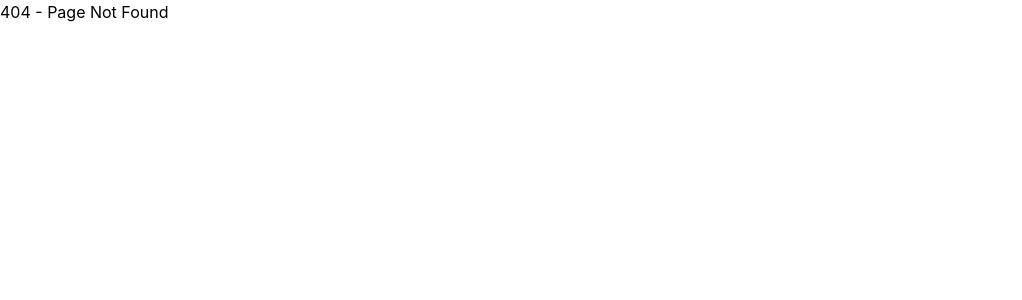
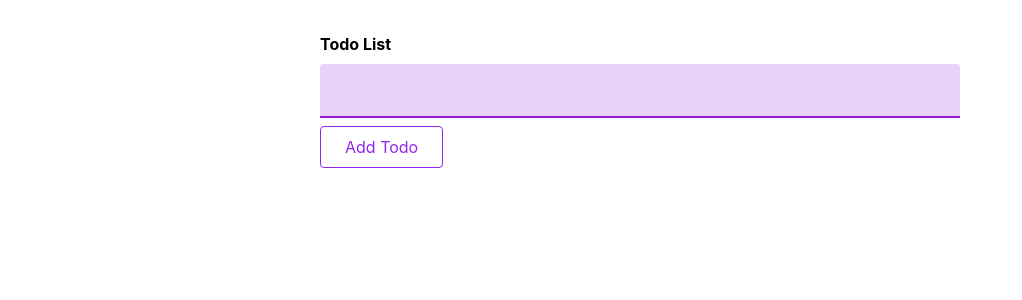
Before and after one commit to syedm1/tnt, a Next.js app: page /todo in a window 1280 px wide. Before the commit this address had no page. Shown: the top 300 px of the page, without its empty margins (0-1022 px from the left). Built offline with nearby package versions, Linux system fonts and the light colour scheme.

Commit message:
A big todo list incoming

```diff
--- a/pages/index.tsx
+++ b/pages/index.tsx
@@ -40,6 +40,11 @@ export default function Home() {
             "Remove bad words from yout text"
           )}
           {LinkCard("/calculator", "Basic Calculator", "Do all your math here")}
+          {LinkCard(
+            "/todo",
+            "Simple todo list",
+            "Get your stuff done with simple todo list"
+          )}
         </div>
       </main>
     </div>
--- /dev/null
+++ b/pages/todo/components/NewTodo.tsx
@@ -0,0 +1,35 @@
+import { useRef, useContext } from "react";
+import { TodosContext } from "../store/context";
+import {
+  todofFormLabelStyles,
+  todoAddButton,
+  todoFormStyles,
+  todoFormInput
+} from "../styles/styles";
+
+const NewTodo: React.FC = () => {
+  const inputRef = useRef<HTMLInputElement>(null);
+  const todosCtx = useContext(TodosContext);
+
+  const submitHandler = (event: React.FormEvent) => {
+    event.preventDefault();
+    const enteredText = inputRef.current!.value;
+
+    if (enteredText === "") return;
+    todosCtx.addTodo(enteredText);
+  };
+
+  return (
+    <form style={todoFormStyles} onSubmit={submitHandler}>
+      <label style={todofFormLabelStyles} htmlFor="text">
+        Todo List
+      </label>
+      <input style={todoFormInput} type="text" name="text" ref={inputRef} />
+      <button style={todoAddButton} type="submit">
+        Add Todo
+      </button>
+    </form>
+  );
+};
+
+export default NewTodo;
--- /dev/null
+++ b/pages/todo/components/TodoItem.tsx
@@ -0,0 +1,15 @@
+import { todoItemStyles } from "../styles/styles";
+
+const TodoItem: React.FC<{
+  text: string;
+  id: string;
+  onRemoveTodo: (id: string) => void;
+}> = (props) => {
+  return (
+    <li style={todoItemStyles} onClick={() => props.onRemoveTodo(props.id)}>
+      {props.text}
+    </li>
+  );
+};
+
+export default TodoItem;
--- /dev/null
+++ b/pages/todo/components/Todos.tsx
@@ -0,0 +1,23 @@
+import { useContext } from "react";
+import TodoItem from "./TodoItem";
+import { TodosContext } from "../store/context";
+import { todosStyles } from "../styles/styles";
+
+const Todos: React.FC = () => {
+  const todosCtx = useContext(TodosContext);
+
+  return (
+    <ul style={todosStyles}>
+      {todosCtx.items.map((todo) => (
+        <TodoItem
+          key={todo.id}
+          id={todo.id}
+          text={todo.text}
+          onRemoveTodo={todosCtx.removeTodo}
+        />
+      ))}
+    </ul>
+  );
+};
+
+export default Todos;
--- /dev/null
+++ b/pages/todo/index.tsx
@@ -0,0 +1,25 @@
+import NewTodo from "./components/NewTodo";
+import Todos from "./components/Todos";
+import ContextProvider from "./store/context";
+
+const todoApp = () => {
+  /*
+    todo for todo:
+    - Add tests
+    - Add drop down on click
+    - Add tick and delete
+    - Add strike for ticked items
+    - Add shareable todos(NoSql or firebase integration)
+    - Add alerts for todo (pomdoro style)
+    */
+  return (
+    <>
+      <ContextProvider>
+        <NewTodo />
+        <Todos />
+      </ContextProvider>
+    </>
+  );
+};
+
+export default todoApp;
--- /dev/null
+++ b/pages/todo/models/TodoItem.tsx
@@ -0,0 +1,11 @@
+class TodoItem {
+  id: string;
+  text: string;
+
+  constructor(todoText: string) {
+    this.id = new Date().toISOString();
+    this.text = todoText;
+  }
+}
+
+export default TodoItem;
--- /dev/null
+++ b/pages/todo/store/context.tsx
@@ -0,0 +1,45 @@
+import { useState, createContext, ReactNode } from "react";
+import TodoItem from "../models/TodoItem";
+
+type TodosContextObj = {
+  items: TodoItem[];
+  addTodo: (text: string) => void;
+  removeTodo: (id: string) => void;
+};
+
+interface Props {
+  children?: React.ReactNode;
+}
+
+export const TodosContext = createContext<TodosContextObj>({
+  items: [],
+  addTodo: () => {},
+  removeTodo: (id: string) => {}
+});
+
+const ContextProvider: React.FC<Props> = (props) => {
+  const [todos, setTodos] = useState<TodoItem[]>([]);
+
+  const addTodoHandler = (text: string) => {
+    const newTodo = new TodoItem(text);
+    setTodos([...todos, newTodo]);
+  };
+
+  const removeTodoHandler = (todoId: string) => {
+    setTodos(todos.filter((todo) => todo.id !== todoId));
+  };
+
+  const contextValue: TodosContextObj = {
+    items: todos,
+    addTodo: addTodoHandler,
+    removeTodo: removeTodoHandler
+  };
+
+  return (
+    <TodosContext.Provider value={contextValue}>
+      {props?.children}
+    </TodosContext.Provider>
+  );
+};
+
+export default ContextProvider;
--- /dev/null
+++ b/pages/todo/styles/styles.tsx
@@ -0,0 +1,50 @@
+export const todosStyles = {
+  listStyle: "none",
+  margin: "2rem auto",
+  padding: 0,
+  width: "400px"
+};
+
+export const todoItemStyles = {
+  margin: "1rem 0",
+  boxShadow: "0 1px 4px rgba(0, 0, 0, 0.2)",
+  padding: "1rem",
+  backgroundColor: "#9026ed",
+  color: "white"
+};
+
+export const todoFormStyles = {
+  width: "40rem",
+  margin: "2rem auto"
+};
+
+export const todofFormLabelStyles = {
+  display: "block",
+  fontWeight: "bold",
+  marginBottom: "0.5rem"
+};
+
+export const todoFormInput = {
+  display: "block",
+  width: "100%",
+  font: "inherit",
+  fontSize: "1.5rem",
+  padding: "0.5rem",
+  borderRadius: "4px",
+  backgroundColor: "#9026ed36",
+  border: "none",
+  borderBottom: "2px solid #9418d0",
+  borderBottomRightRadius: "0",
+  borderBottomLeftRadius: "0",
+  marginBottom: "0.5rem"
+};
+
+export const todoAddButton = {
+  font: "inherit",
+  backgroundColor: "#ffffff",
+  border: "1px solid #9026ed",
+  color: "#9026ed",
+  padding: "0.5rem 1.5rem",
+  borderRadius: "4px",
+  cursor: "pointer"
+};
```
